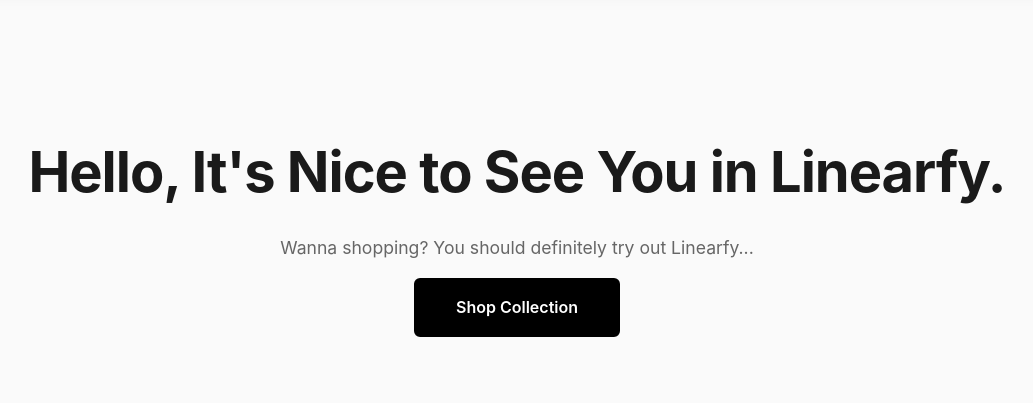
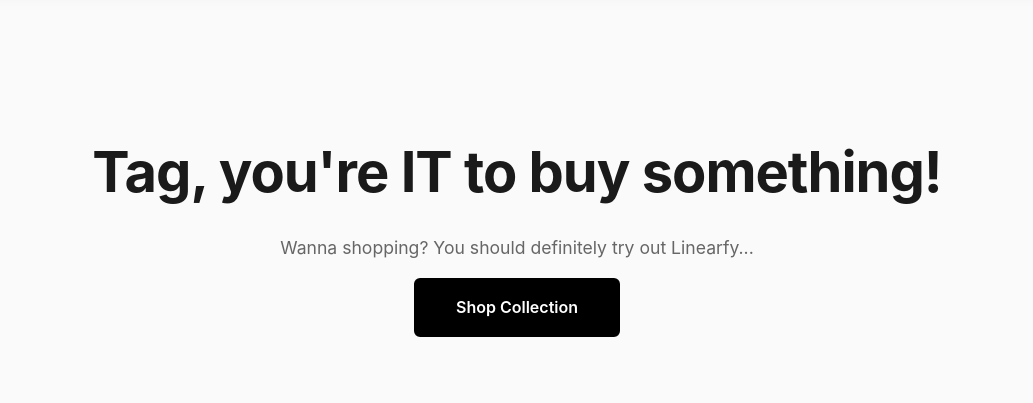
Before and after one commit to AllanW178/Linearfy-WEB, a Flask app: page / in a window 1280 px wide. Shown: the part 87-490 px from the top of the page, without its empty margins (123-1156 px from the left). Run offline with Flask 3, Linux system fonts and the light colour scheme; data comes from the database, SQL or seed files in the repository.

Commit message:
Update index.html

```diff
--- a/Lineary [ Website ]/templates/index.html
+++ b/Lineary [ Website ]/templates/index.html
@@ -2,7 +2,7 @@
 
 {% block content %}
 <section class="hero hidden">
-    <h1>Hello, It's Nice to See You in Linearfy.</h1>
+    <h1>Tag, you're IT to buy something!</h1>
     <p>Wanna shopping? You should definitely try out Linearfy...</p>
     <a href="{{ url_for('shop') }}" class="btn">Shop Collection</a>
 </section>
```
